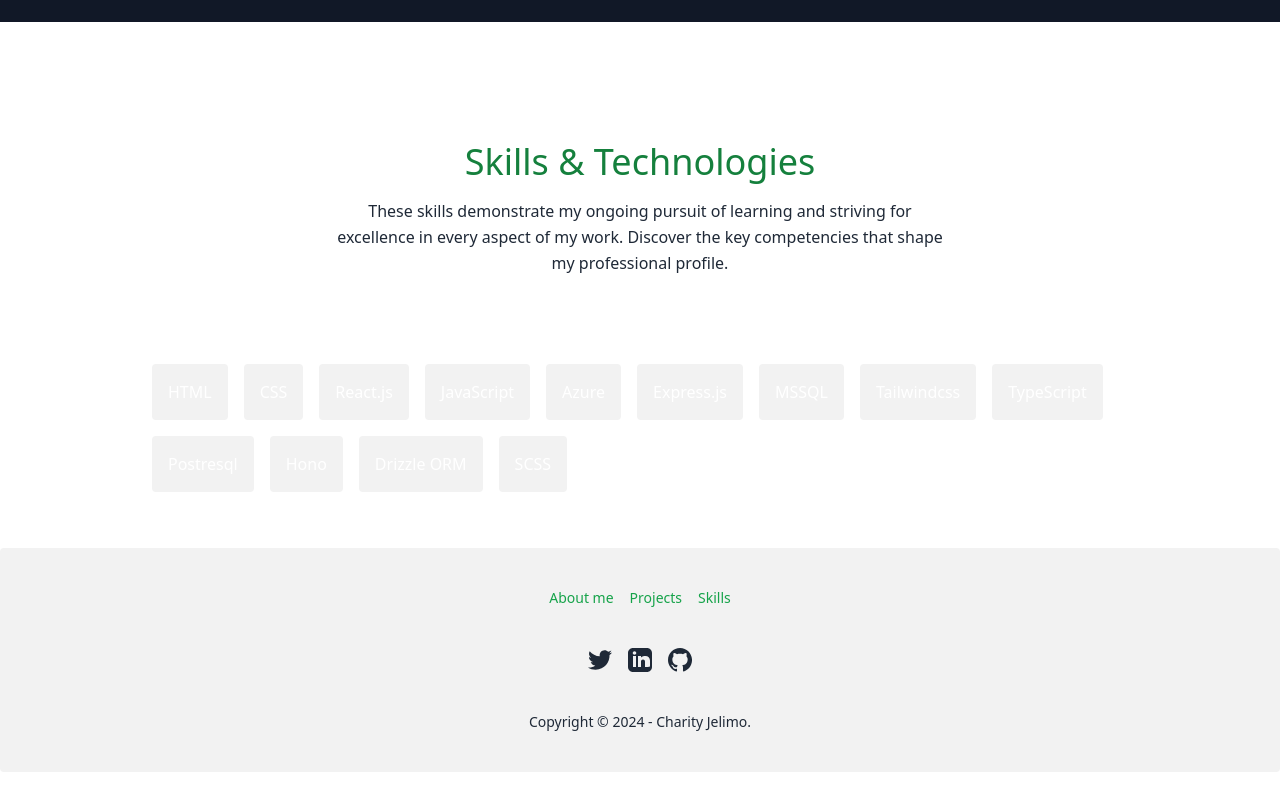
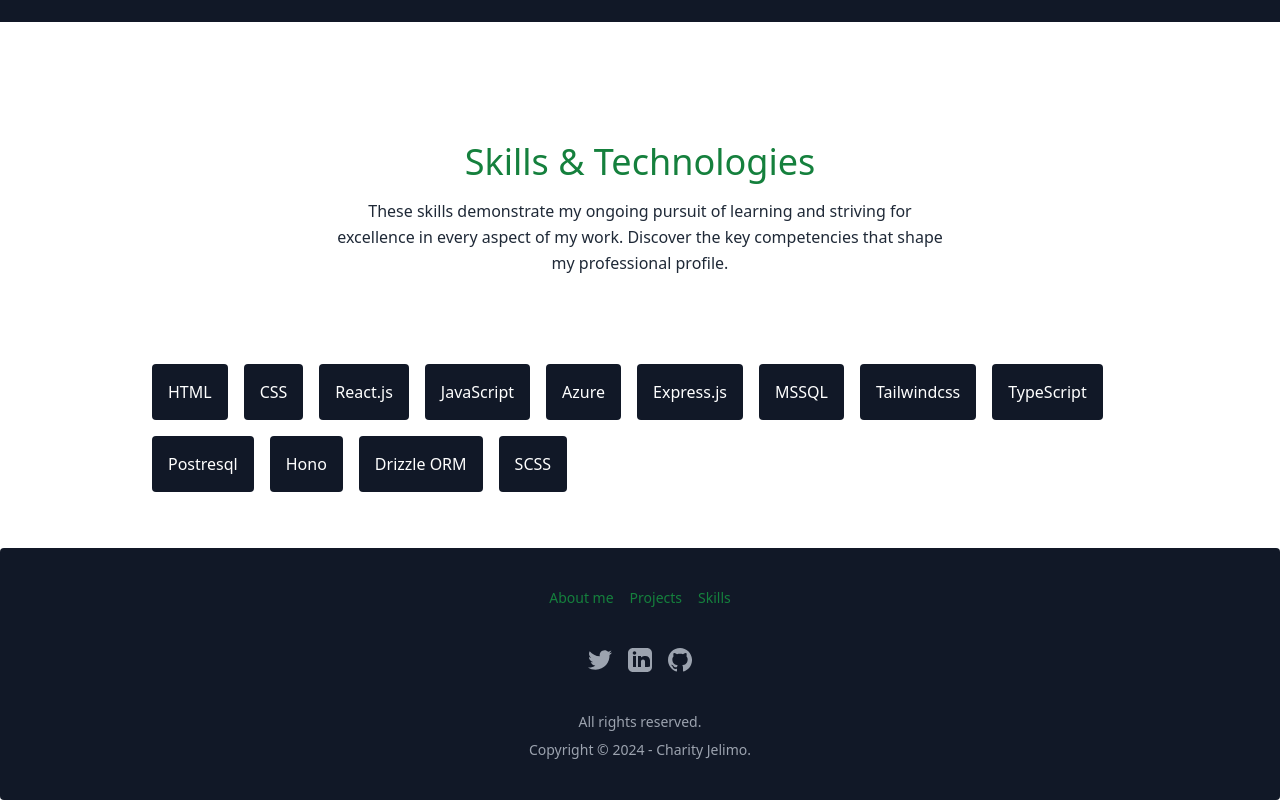
Before and after one commit to jelimo-charity/portfollio, a React (Vite) app: page / in a window 1280 px wide. Shown: the part 1713-2513 px from the top of the page. Before the commit the page ends 2485 px from the top, so only its background shows below. Built offline with nearby package versions, Linux system fonts and the light colour scheme.

Commit message:
modified the skills styling and data content

```diff
--- a/src/components/Contact.jsx
+++ b/src/components/Contact.jsx
@@ -1,11 +1,11 @@
 const Contact = () => {
   return (
     <section id="contact" className="">
-      <footer className="footer footer-center bg-base-200 text-base-content rounded p-10">
+      <footer className="footer footer-center bg-gray-900 text-base-content rounded p-10">
         <nav className="grid grid-flow-col gap-4">
-          <a href="#about" className="link link-hover text-green-600">About me</a>
-          <a href="#projects" className="link link-hover text-green-600">Projects</a>
-          <a href="#skills" className="link link-hover text-green-600">Skills</a>
+          <a href="#about" className="link link-hover text-green-700">About me</a>
+          <a href="#projects" className="link link-hover text-green-700">Projects</a>
+          <a href="#skills" className="link link-hover text-green-700">Skills</a>
         </nav>
         <nav>
           <div className="grid grid-flow-col gap-4">
@@ -15,7 +15,7 @@ const Contact = () => {
                 width="24"
                 height="24"
                 viewBox="0 0 24 24"
-                className="fill-current">
+                className="fill-current text-gray-400">
                 <path
                   d="M24 4.557c-.883.392-1.832.656-2.828.775 1.017-.609 1.798-1.574 2.165-2.724-.951.564-2.005.974-3.127 1.195-.897-.957-2.178-1.555-3.594-1.555-3.179 0-5.515 2.966-4.797 6.045-4.091-.205-7.719-2.165-10.148-5.144-1.29 2.213-.669 5.108 1.523 6.574-.806-.026-1.566-.247-2.229-.616-.054 2.281 1.581 4.415 3.949 4.89-.693.188-1.452.232-2.224.084.626 1.956 2.444 3.379 4.6 3.419-2.07 1.623-4.678 2.348-7.29 2.04 2.179 1.397 4.768 2.212 7.548 2.212 9.142 0 14.307-7.721 13.995-14.646.962-.695 1.797-1.562 2.457-2.549z">
                 </path>
@@ -27,7 +27,7 @@ const Contact = () => {
                 width="24"
                 height="24"
                 viewBox="0 0 24 24"
-                className="fill-current">
+                className="fill-current text-gray-400">
                 <path
                   d="M19 0h-14c-2.761 0-5 2.239-5 5v14c0 2.761 2.239 5 5 5h14c2.761 0 5-2.239 5-5v-14c0-2.761-2.239-5-5-5zm-11 19h-3v-11h3v11zm-1.5-12.268c-.966 0-1.75-.784-1.75-1.75s.784-1.75 1.75-1.75 1.75.784 1.75 1.75-.784 1.75-1.75 1.75zm13.5 12.268h-3v-5.5c0-1.106-.894-2-2-2s-2 .894-2 2v5.5h-3v-11h3v1.528c1.226-1.317 3.013-1.528 4.5-1.528 2.485 0 4.5 2.015 4.5 4.5v6z">
                 </path>
@@ -39,7 +39,7 @@ const Contact = () => {
                 width="24"
                 height="24"
                 viewBox="0 0 24 24"
-                className="fill-current">
+                className="fill-current text-gray-400">
                 <path
                   d="M12 0c-6.627 0-12 5.373-12 12 0 5.303 3.438 9.8 8.205 11.385.6.113.82-.258.82-.577 0-.285-.011-1.04-.017-2.04-3.338.726-4.042-1.61-4.042-1.61-.546-1.387-1.333-1.757-1.333-1.757-1.089-.745.083-.729.083-.729 1.205.085 1.84 1.237 1.84 1.237 1.07 1.834 2.809 1.304 3.495.998.108-.775.418-1.305.762-1.605-2.665-.305-5.466-1.332-5.466-5.931 0-1.31.467-2.382 1.236-3.221-.124-.303-.536-1.523.117-3.176 0 0 1.008-.322 3.301 1.23.957-.266 1.984-.398 3.005-.403 1.02.005 2.047.137 3.005.403 2.291-1.552 3.297-1.23 3.297-1.23.653 1.653.241 2.873.118 3.176.771.839 1.235 1.911 1.235 3.221 0 4.61-2.804 5.624-5.475 5.921.43.371.823 1.103.823 2.222 0 1.606-.015 2.898-.015 3.293 0 .322.216.694.825.576 4.765-1.586 8.2-6.083 8.2-11.384 0-6.627-5.373-12-12-12z">
                 </path>
@@ -48,7 +48,8 @@ const Contact = () => {
           </div>
         </nav>
         <aside>
-          <p>Copyright © {new Date().getFullYear()} - Charity Jelimo.</p>
+          <p className="text-gray-400">All rights reserved.</p>
+          <p className="text-gray-400">Copyright © {new Date().getFullYear()} - Charity Jelimo.</p>
         </aside>
       </footer>
     </section>
--- a/src/components/Skills.jsx
+++ b/src/components/Skills.jsx
@@ -13,11 +13,11 @@ const Skills = () => {
            Discover the key competencies that shape my professional profile.
           </p>
         </div>
-        <div className="flex flex-wrap lg:w-4/5 sm:mx-auto sm:mb-2 -mx-2">
+        <div className="flex  flex-wrap lg:w-4/5 sm:mx-auto sm:mb-2 -mx-2">
           {skills.map((skill) => (
             <div key={skill} className="p-2  w-100">
-              <div className="bg-base-200 rounded flex p-4 h-full items-center">
-                <span className="title-font font-medium text-white">
+              <div className="bg-gray-900 rounded flex p-4 h-full items-center">
+                <span className="title-font font-medium  text-white">
                   {skill}
                 </span>
               </div>
--- a/src/components/data.js
+++ b/src/components/data.js
@@ -1,7 +1,7 @@
 const projects = [
     {
-      title: "Recipe app",
-      subtitle: "React",
+      title: "BlaZe - Car rental application",
+      subtitle: "React, TypeScript, Postgresql, Hono",
       description:
         "Lorem ipsum dolor sit amet consectetur adipisicing elit. Praesentium dolore rerum laborum iure enim sint nemo omnis voluptate exercitationem eius?",
       image: "./project3.jpg",
@@ -9,7 +9,7 @@ const projects = [
 
     },
     {
-      title: "Simple tours app",
+      title: "TaskFlowz - Task management application",
       subtitle: "React ",
       description:
         "Lorem ipsum dolor sit amet consectetur adipisicing elit. Praesentium dolore rerum laborum iure enim sint nemo omnis voluptate exercitationem eius?",
@@ -25,8 +25,8 @@ const projects = [
       link: "https://jelys-blogify-website.vercel.app/",
     },
     {
-      title: "Simple menu",
-      subtitle: "React Hooks",
+      title: "Restaurant management system API",
+      subtitle: "Hono, Drizzle ORM, Postgresql, TypeScript",
       description:
         "Lorem ipsum dolor sit amet consectetur adipisicing elit. Praesentium dolore rerum laborum iure enim sint nemo omnis voluptate exercitationem eius?",
       image: "./project2.jpg",
```
